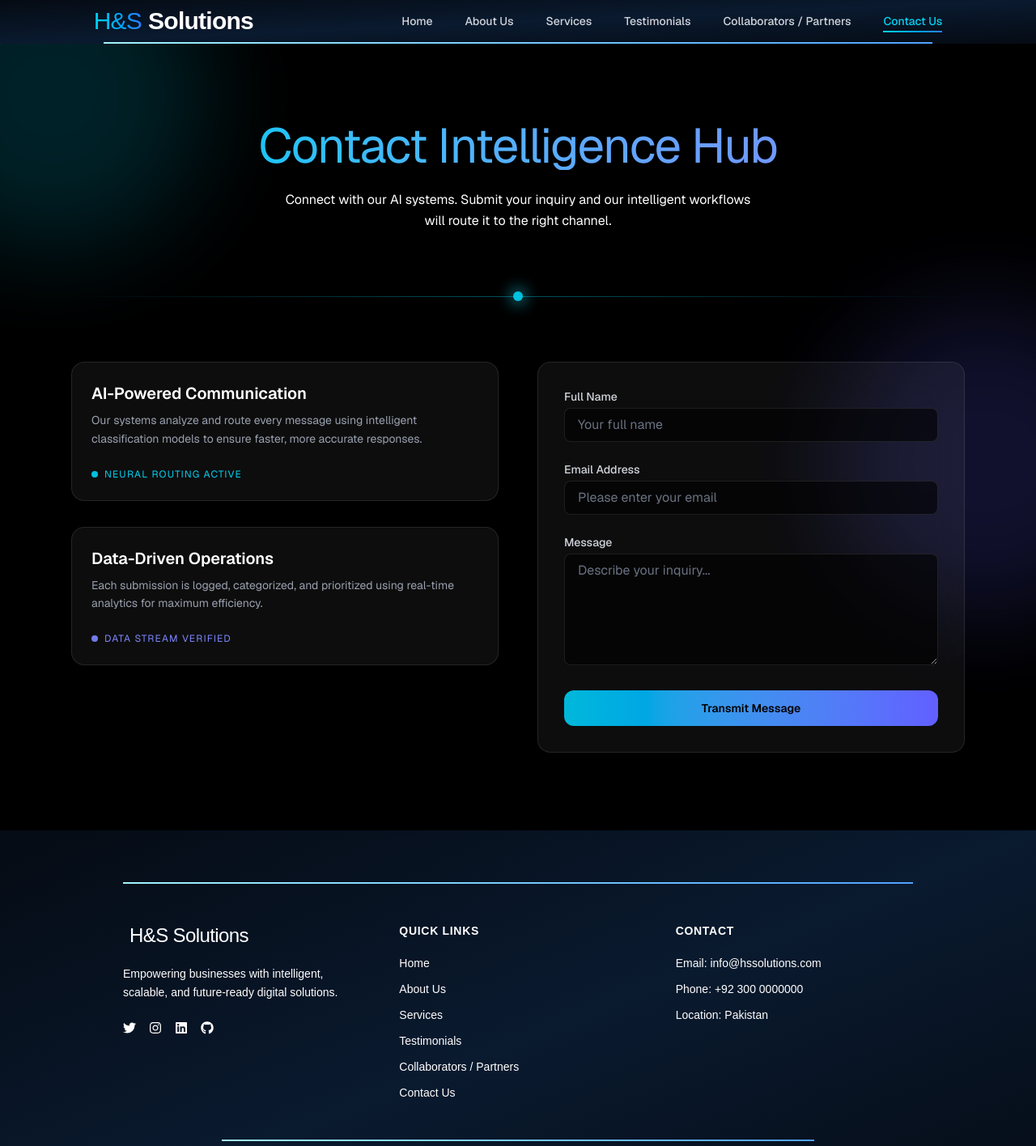
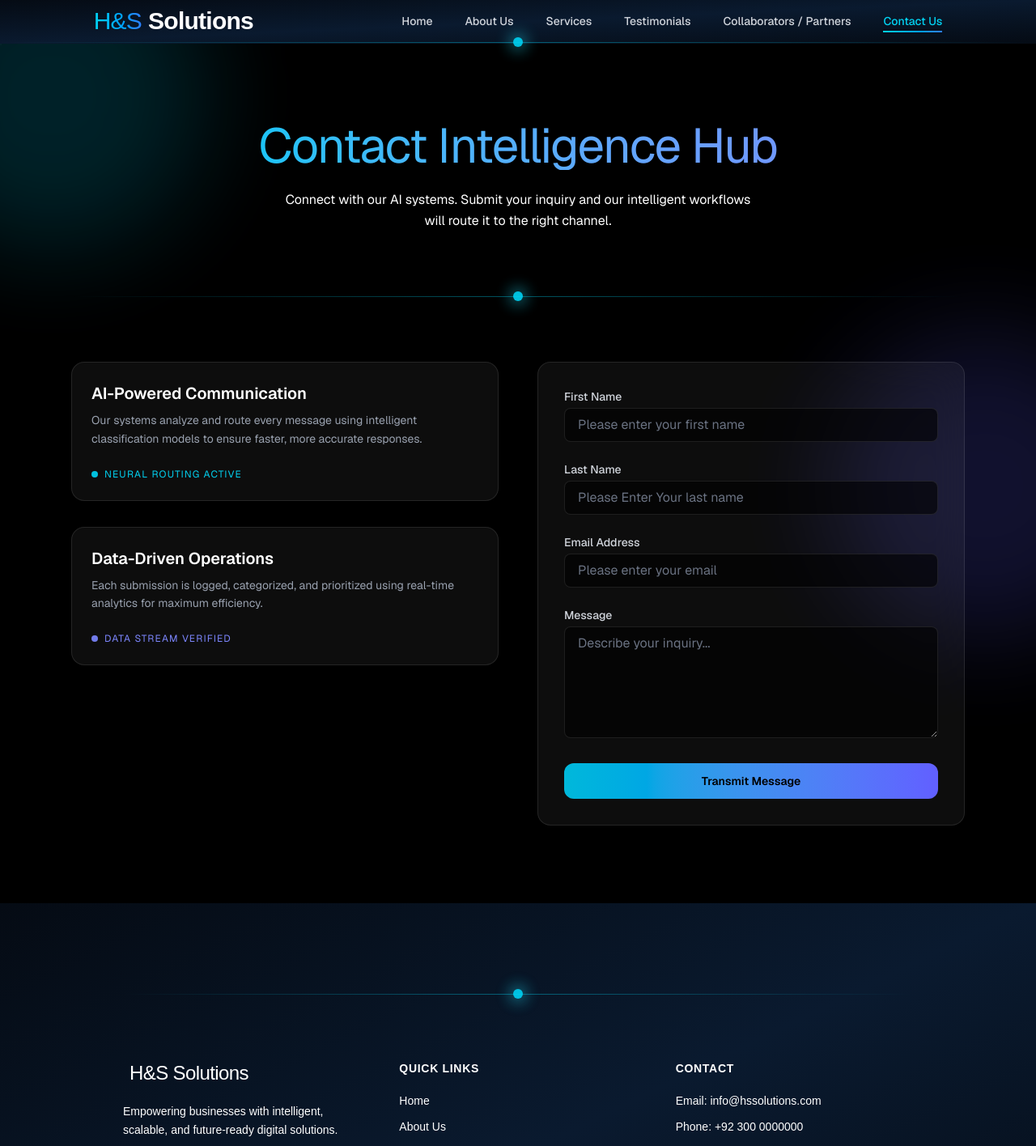
Before and after one commit to rizwan059/intership_project, a Next.js app in the folder hs_inter_t2/frontend/: page /contact in a window 1280 px wide. Shown: the top 1416 px of the page at 81% size. Built offline with nearby package versions, Linux system fonts and the light colour scheme.

Commit message:
contact page changed with addition of fname, lname, header and footer top and bottom neural divider customzation

```diff
--- a/hs_inter_t2/frontend/app/contact/page.tsx
+++ b/hs_inter_t2/frontend/app/contact/page.tsx
@@ -4,7 +4,8 @@ import { useState } from "react";
 
 export default function ContactPage() {
   const [form, setForm] = useState({
-    name: "",
+    fname: "",
+    lname: "",
     email: "",
     message: "",
   });
@@ -20,7 +21,7 @@ export default function ContactPage() {
     e.preventDefault();
     console.log("Contact Form:", form);
     alert("Message sent successfully.");
-    setForm({ name: "", email: "", message: "" });
+    setForm({ fname: "", lname: "", email: "", message: "" });
   };
 
   return (
@@ -106,22 +107,41 @@ export default function ContactPage() {
             className="rounded-2xl border border-white/10 bg-white/5 backdrop-blur-xl p-8 space-y-6 hover:border-cyan-400/40 transition"
             aria-label="Contact form"
           >
-            {/* Name */}
+            {/* first Name */}
             <div>
               <label
                 htmlFor="name"
                 className="block text-sm font-medium text-gray-300 mb-1"
               >
-                Full Name
+                First Name
               </label>
               <input
                 id="name"
                 name="name"
                 type="text"
                 required
-                value={form.name}
+                value={form.fname}
                 onChange={handleChange}
-                placeholder="Your full name"
+                placeholder="Please enter your first name"
+                className="w-full rounded-lg bg-black/60 border border-white/10 px-4 py-2 text-white placeholder-gray-500 focus:outline-none focus:ring-2 focus:ring-cyan-500 transition"
+              />
+            </div>
+            {/* last Name */}
+            <div>
+              <label
+                htmlFor="name"
+                className="block text-sm font-medium text-gray-300 mb-1"
+              >
+                Last Name
+              </label>
+              <input
+                id="name"
+                name="name"
+                type="text"
+                required
+                value={form.lname}
+                onChange={handleChange}
+                placeholder="Please Enter Your last name"
                 className="w-full rounded-lg bg-black/60 border border-white/10 px-4 py-2 text-white placeholder-gray-500 focus:outline-none focus:ring-2 focus:ring-cyan-500 transition"
               />
             </div>
--- a/hs_inter_t2/frontend/app/testimonials/page.tsx
+++ b/hs_inter_t2/frontend/app/testimonials/page.tsx
@@ -94,10 +94,12 @@ export default function TestimonialsPage() {
                   <p className="text-sm text-cyan-400">{item.role}</p> */}
 
 
-                 <ClientTestimonial />
                 </div>
               </div>
             ))}
+            <ClientTestimonial />
+            <ClientTestimonial />
+            <ClientTestimonial />
           </div>
         </div>
       </section>
--- a/hs_inter_t2/frontend/components/Footer.tsx
+++ b/hs_inter_t2/frontend/components/Footer.tsx
@@ -21,10 +21,16 @@ export default function Footer() {
       <div className="mx-auto max-w-5xl px-6 py-16">
 
         {/*  TOP DIVIDER — SAME STYLE */}
-        <div className="mb-12 h-0.5 bg-linear-to-r from-cyan-200 to-blue-400" />
+        {/* <div className="mb-12 h-0.5 bg-linear-to-r from-cyan-200 to-blue-400" /> */}
+
+        {/* TOP Neural Divider */}
+        <div className="relative mb-20 my-12 h-0.5 mx-auto">
+          <div className="h-px bg-linear-to-r from-transparent via-cyan-400/40 to-transparent" />
+          <div className="absolute left-1/2 -top-1.5 h-3 w-3 -translate-x-1/2 rounded-full bg-cyan-400 shadow-[0_0_18px_5px_rgba(34,211,238,0.5)] animate-pulse" />
+        </div>
 
         {/* Top Section */}
-        <div className="grid gap-12 md:grid-cols-3">
+        <div className="grid gap-12 md:grid-cols-3 ">
 
           {/* Brand */}
           <div>
@@ -95,7 +101,13 @@ export default function Footer() {
         </div>
 
         {/* Bottom Divider */}
-        <div className="my-12 w-3/4 h-0.5 mx-auto bg-linear-to-r from-cyan-200 to-blue-400" />
+        {/* <div className="my-12 h-0.5 mx-auto bg-linear-to-r from-cyan-200 to-blue-400" /> */}
+
+        {/* Neural Divider */}
+        <div className="relative mb-20 my-12 h-0.5 mx-auto">
+          <div className="h-px bg-linear-to-r from-transparent via-cyan-400/40 to-transparent" />
+          <div className="absolute left-1/2 -top-1.5 h-3 w-3 -translate-x-1/2 rounded-full bg-cyan-400 shadow-[0_0_18px_5px_rgba(34,211,238,0.5)] animate-pulse" />
+        </div>
 
         {/* Bottom */}
         <div className="flex flex-col items-center justify-between gap-4 md:flex-row text-sm text-gray-500">
--- a/hs_inter_t2/frontend/components/Navbar.tsx
+++ b/hs_inter_t2/frontend/components/Navbar.tsx
@@ -36,10 +36,9 @@ export default function Navbar() {
                 key={link.name}
                 href={link.href}
                 className={`relative text-sm font-medium transition
-                  ${
-                    isActive
-                      ? "text-cyan-400"
-                      : "text-gray-300 hover:text-cyan-400"
+                  ${isActive
+                    ? "text-cyan-400"
+                    : "text-gray-300 hover:text-cyan-400"
                   }`}
               >
                 {link.name}
@@ -56,7 +55,13 @@ export default function Navbar() {
       </div>
 
       {/* Bottom Divider */}
-     <div className="w-4/5 h-0.5 mx-auto bg-linear-to-r from-cyan-200 to-blue-400" />
+      {/* <div className="w-4/5 h-0.5 mx-auto bg-linear-to-r from-cyan-200 to-blue-400" /> */}
+
+      {/* TOP Neural Divider */}
+      <div className="relative h-0.5 mx-auto">
+        <div className="h-px bg-linear-to-r from-transparent via-cyan-400/40 to-transparent" />
+        <div className="absolute left-1/2 -top-1.5 h-3 w-3 -translate-x-1/2 rounded-full bg-cyan-400 shadow-[0_0_18px_5px_rgba(34,211,238,0.5)] animate-pulse" />
+      </div>
 
     </nav>
   );
```
